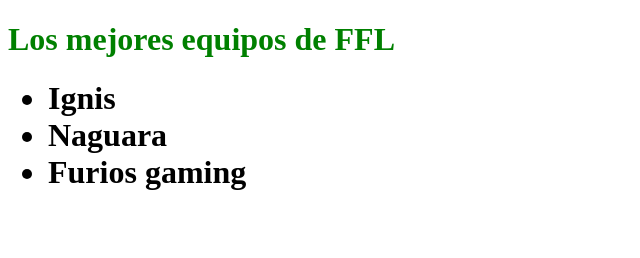
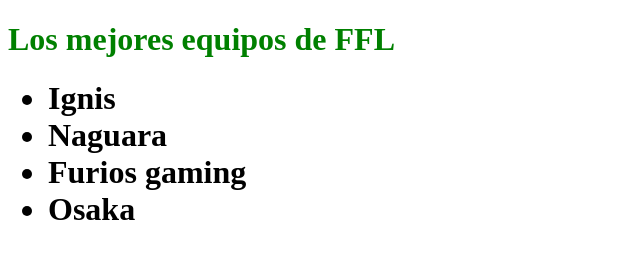
Before and after one commit to andronpm/prueba2, a plain HTML site: page index.html in a window 1280 px wide. Shown: the whole page, without its empty margins (0-640 px from the left). Drawn offline with Linux system fonts and the light colour scheme.

Commit message:
modificando lista

```diff
--- a/index.html
+++ b/index.html
@@ -15,6 +15,7 @@
 		<li>Ignis</li>
 		<li>Naguara</li>
 		<li>Furios gaming</li>
+		<li>Osaka</li>
 	</ul>
 
 </div>
```
